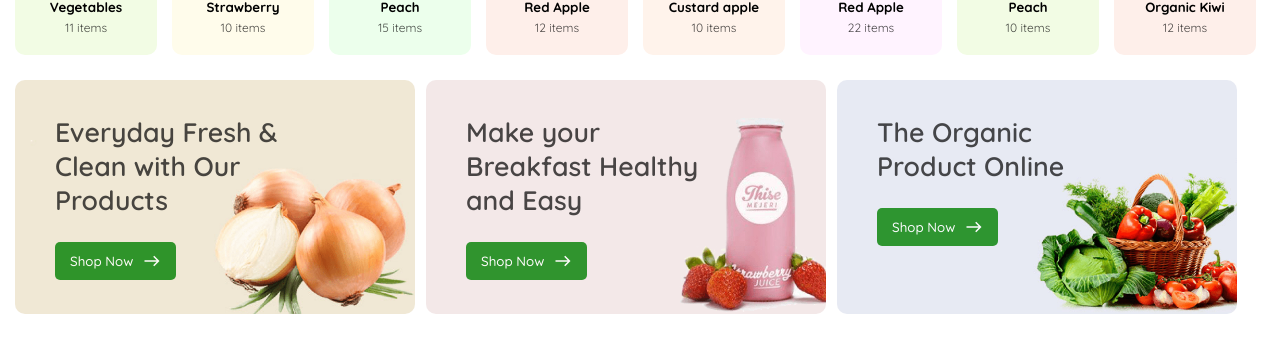
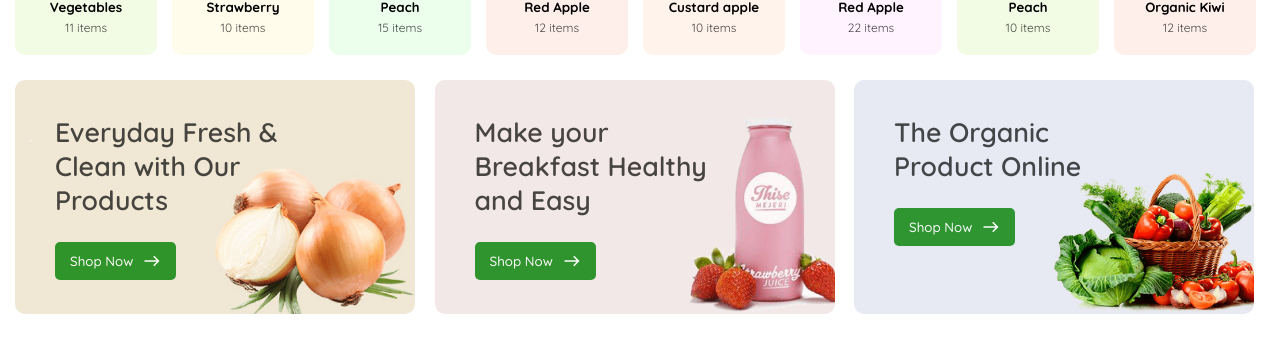
Before and after one commit to nareshm5796/EkartGrocery.in, a React (Create React App) app: page / in a window 1280 px wide. Shown: the part 926-1289 px from the top of the page. Built offline with nearby package versions, Linux system fonts and the light colour scheme.

Commit message:
Category flex added

```diff
--- a/src/pages/homepage/index.js
+++ b/src/pages/homepage/index.js
@@ -94,7 +94,7 @@ const Home = () => {
         <div className='featured-item'>
             <div>
               <SimpleSlider names={names} />
-              <div >
+              <div style={{width:'100%', display:'flex',justifyContent:'space-between' }}>
                 <button className='banner-part'>
                   <div className='banner-img-part'>
                     <img src={banner1} alt='text1'/>
```
